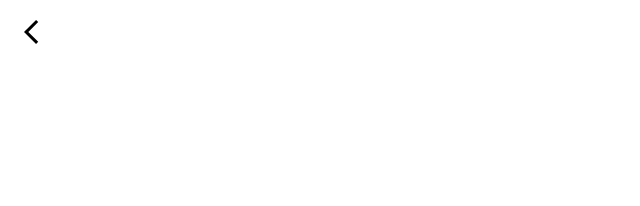
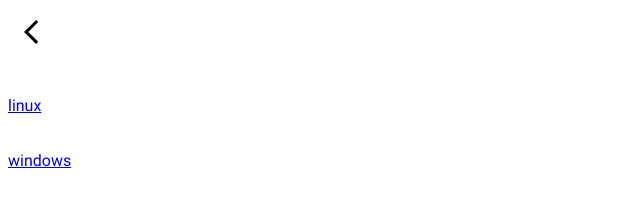
Before and after one commit to asteriskgithub999/asterisk.github.io, a plain HTML site: page cursors.html in a window 1280 px wide. Shown: the whole page, without its empty margins (0-640 px from the left). Drawn offline with Linux system fonts and the light colour scheme.

Commit message:
Change cursors.html

```diff
--- a/cursors.html
+++ b/cursors.html
@@ -11,5 +11,15 @@
     <a href="./index.html">
     <img src="back.png" alt="Back">
     </a>
+    <br>
+    <br>
+    <br>
+    <a href="cl.html">
+        linux
+    </a>
+    <br>
+    <br>
+    <br>
+    <a href="cw.html">windows</a>
 </body>
 </html>
```
